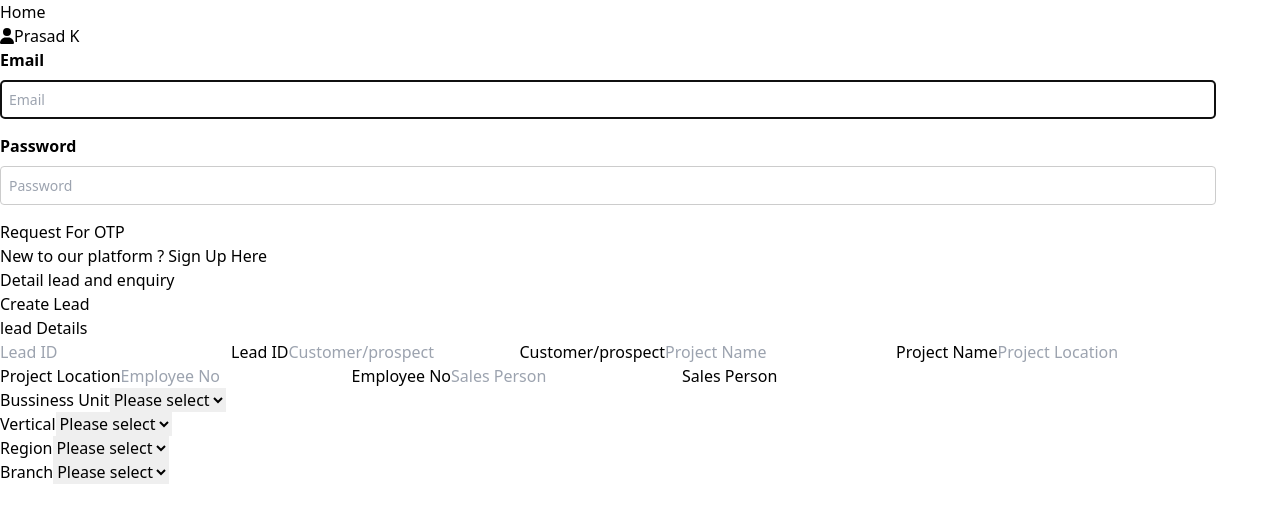
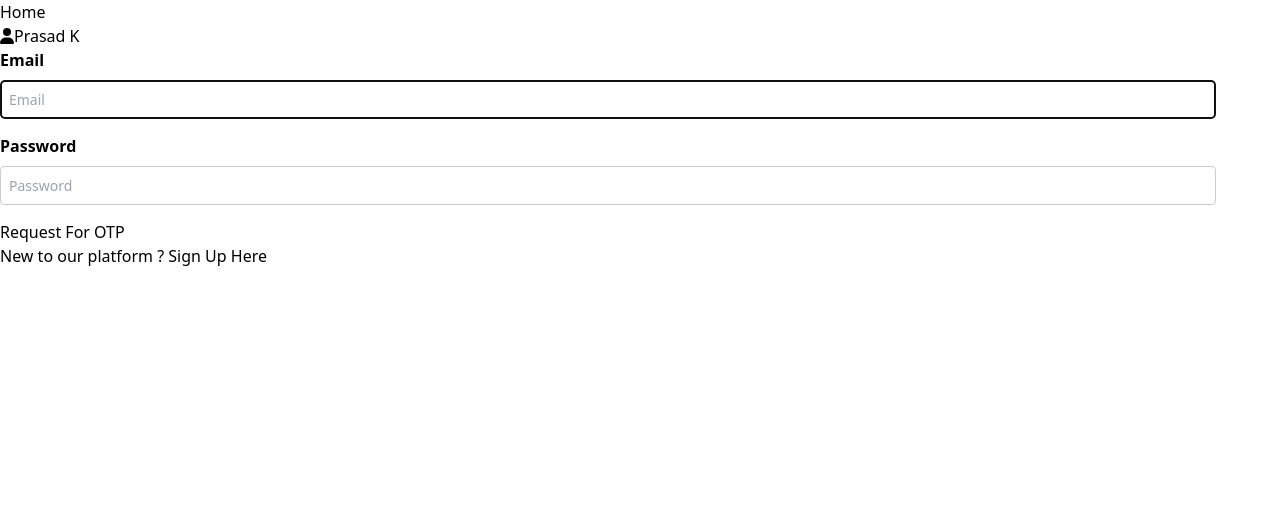
Before and after one commit to chndnnn/WCCLG, a React (Vite) app: page / in a window 1280 px wide. Shown: the top 522 px of the page. Built offline with nearby package versions, Linux system fonts and the light colour scheme.

Commit message:
added routing feature

```diff
--- a/src/App.jsx
+++ b/src/App.jsx
@@ -1,19 +1,22 @@
-import { useEffect, useState } from "react";
-import Input from "./Components/Input";
-import Home from "./Screens/Home";
+import { createBrowserRouter, RouterProvider } from "react-router-dom";
 import Navbar from "./Components/Navbar";
 import Lead from "./Screens/Lead";
 
+let router = createBrowserRouter([
+  {
+    path: "/",
+    element: <Navbar />,
+  },
+  {
+    path: "/lead",
+    element: <Lead />,
+  },
+]);
+
 function App() {
-  const [data, setData] = useState("");
-
-  useEffect(() => {
-    console.log(data);
-  }, [data]);
   return (
     <>
-      <Navbar />
-      <Lead />
+      <RouterProvider router={router} />
     </>
   );
 }
--- a/src/main.jsx
+++ b/src/main.jsx
@@ -1,13 +1,10 @@
-import { StrictMode } from 'react'
-import { createRoot } from 'react-dom/client'
-import './index.css'
-import App from './App.jsx'
-import { BrowserRouter } from 'react-router-dom'
+import { StrictMode } from "react";
+import { createRoot } from "react-dom/client";
+import "./index.css";
+import App from "./App.jsx";
 
-createRoot(document.getElementById('root')).render(
+createRoot(document.getElementById("root")).render(
   <StrictMode>
-  <BrowserRouter>
-  <App />
-  </BrowserRouter>
-  </StrictMode>,
-)
+    <App />
+  </StrictMode>
+);
```
